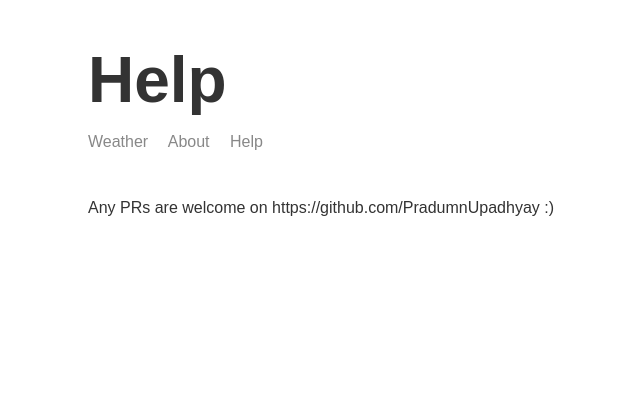
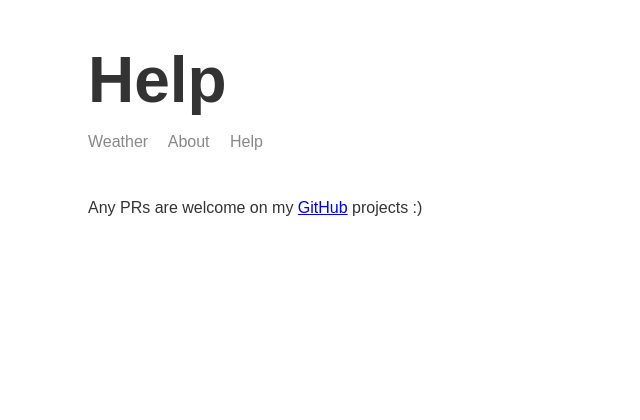
Before and after one commit to PradumnUpadhyay/Wnode_test, a Node server app: page /help in a window 1280 px wide. Shown: the top 420 px of the page, without its empty margins (227-867 px from the left). Run offline with Node 20, Linux system fonts and the light colour scheme; some libraries are stand-ins or nearby versions.

Commit message:
Changes to help page

```diff
--- a/src/app.js
+++ b/src/app.js
@@ -34,8 +34,7 @@ app.get('/',(req,res)=>{
 app.get('/help',(req,res)=>{
     res.render('help',{
         title:'Help',
-        name:'Pradumn',
-        helpText:'Any PRs are welcome on https://github.com/PradumnUpadhyay :)'
+        name:'Pradumn'
     })
 })
 app.get('/about',(req,res)=>{
--- a/templates/views/help.hbs
+++ b/templates/views/help.hbs
@@ -13,7 +13,7 @@
 <body>
     <div class="main-content">
         {{>header}}
-        <p>{{helpText}}</p>
+        <p>Any PRs are welcome on my <a href="https://github.com/PradumnUpadhyay">GitHub</a> projects :)</p>
     </div>
 
     {{>footer}}
```
